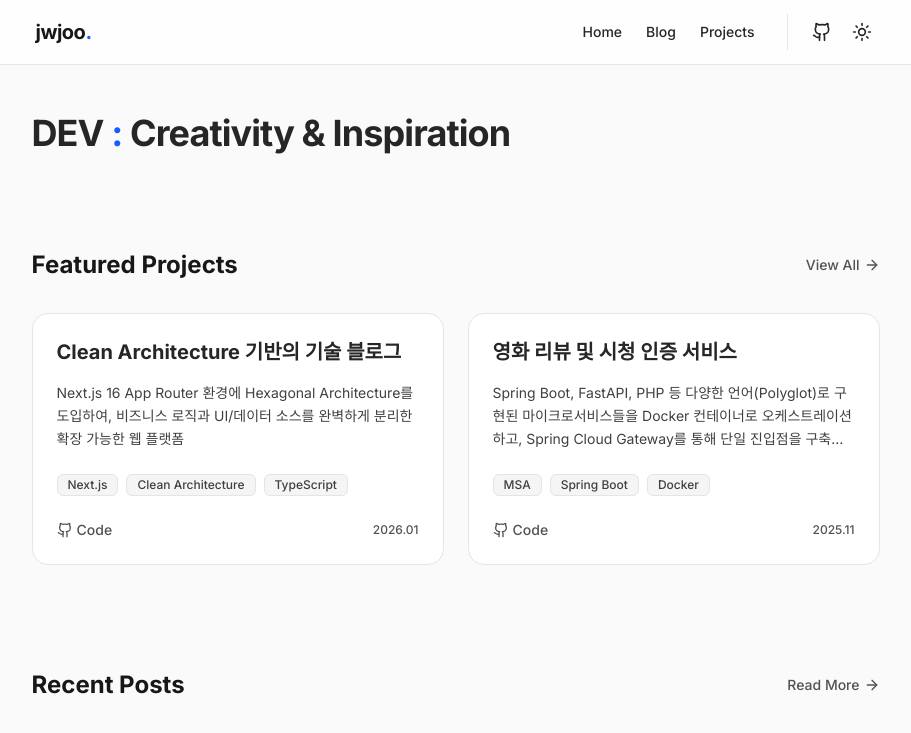
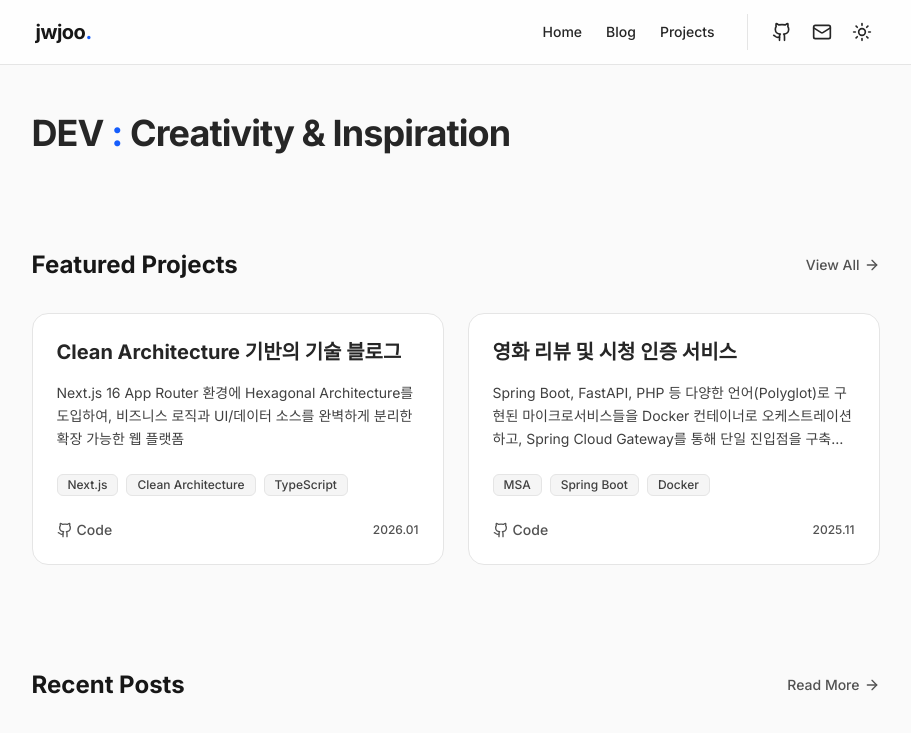
Before and after one commit to JooJeongwon/my_homepage, a Next.js app: page / in a window 1280 px wide. Shown: the top 733 px of the page, without its empty margins (177-1088 px from the left). Built offline with nearby package versions, Linux system fonts and the light colour scheme.

Commit message:
feat: Add mail icon and link to header navigation for both desktop and mobile views.

```diff
--- a/src/components/layout/Header.tsx
+++ b/src/components/layout/Header.tsx
@@ -2,7 +2,7 @@
 
 import Link from 'next/link';
 import { usePathname } from 'next/navigation';
-import { Github, Menu, X } from 'lucide-react';
+import { Github, Menu, X, Mail } from 'lucide-react';
 import React from 'react';
 import { ThemeToggle } from '@/components/ui/ThemeToggle';
 
@@ -75,6 +75,14 @@ export default function Header() {
                             <Github className="w-5 h-5" />
                         </a>
 
+                        {/* 메일 아이콘 */}
+                        <a
+                            href="mailto:jwjoo0512@gmail.com"
+                            className="p-2 rounded-full text-neutral-800 dark:text-neutral-200 hover:bg-neutral-100 dark:hover:bg-neutral-800 hover:text-blue-600 dark:hover:text-blue-550 transition-colors"
+                        >
+                            <Mail className="w-5 h-5" />
+                        </a>
+
                         {/* 다크모드 토글 버튼 */}
                         <ThemeToggle />
                     </div>
@@ -103,6 +111,7 @@ export default function Header() {
                         <NavLink href="/projects">Projects</NavLink>
 
                         <div className="flex items-center justify-between pt-4 border-t border-neutral-200 dark:border-neutral-800">
+                            <div className="flex items-center gap-4">
                                 <a
                                     href="https://github.com/JooJeongwon"
                                     target="_blank"
@@ -112,6 +121,14 @@ export default function Header() {
                                     <Github className="w-5 h-5" />
                                     <span>GitHub</span>
                                 </a>
+                                <a
+                                    href="mailto:jwjoo0512@gmail.com"
+                                    className="flex items-center gap-2 text-sm font-medium text-neutral-800 dark:text-neutral-200 hover:text-blue-600 dark:hover:text-blue-550"
+                                >
+                                    <Mail className="w-5 h-5" />
+                                    <span>Mail</span>
+                                </a>
+                            </div>
                             <ThemeToggle />
                         </div>
                     </nav>
```
Lines whose indentation alone changed are shown as unchanged.
